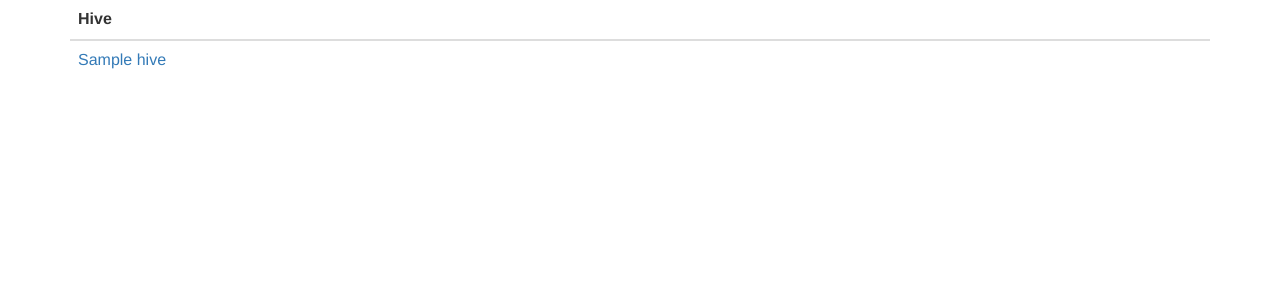
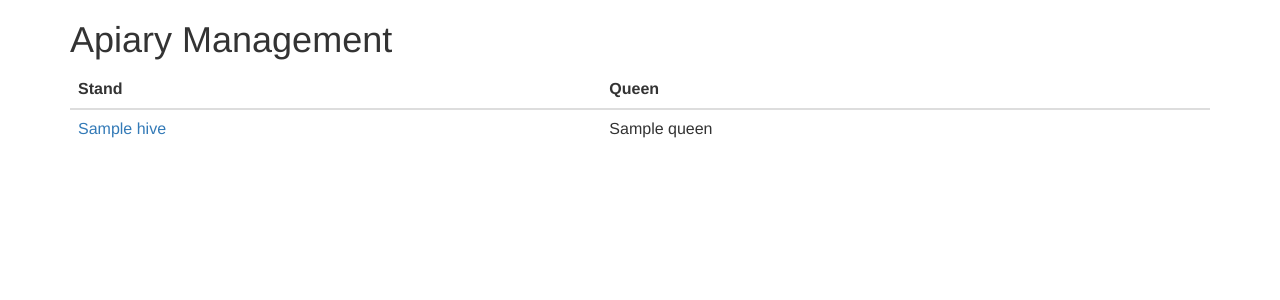
Before and after one commit to SamStudio8/django-apiary, a Django app: template apiary/hives/templates/index.html in a window 1280 px wide. Shown: the top 300 px of the page. Run offline with Django 3.2, Linux system fonts and the light colour scheme; the template is opened without the code that fills it: most values are stand-ins (such as "Sample title", 1, 10 or a date in 2020); some libraries are stand-ins or nearby versions.

Commit message:
Queen name to list

```diff
--- a/apiary/hives/templates/index.html
+++ b/apiary/hives/templates/index.html
@@ -1,17 +1,20 @@
 <link href="https://maxcdn.bootstrapcdn.com/bootstrap/3.3.7/css/bootstrap.min.css" rel="stylesheet" integrity="sha384-BVYiiSIFeK1dGmJRAkycuHAHRg32OmUcww7on3RYdg4Va+PmSTsz/K68vbdEjh4u" crossorigin="anonymous">
 <script src="https://maxcdn.bootstrapcdn.com/bootstrap/3.3.7/js/bootstrap.min.js" integrity="sha384-Tc5IQib027qvyjSMfHjOMaLkfuWVxZxUPnCJA7l2mCWNIpG9mGCD8wGNIcPD7Txa" crossorigin="anonymous"></script>
 <div class="container">
+<h1>Apiary Management</h1>
 {% if hives %}
     <table class="table">
         <thead>
             <tr>
-                <th>Hive</th>
+                <th>Stand</th>
+                <th>Queen</th>
             </tr>
         </thead>
         <tbody>
     {% for hive in hives %}
         <tr>
             <td><a href="{% url 'hives:list' hive.id %}">{{ hive.name }}</a></td>
+            <td>{{ hive.queen }}</td>
         </tr>
     {% endfor %}
         </tbody>
```
Also changed, not shown: apiary/hives/admin.py (+4 -3 lines).
